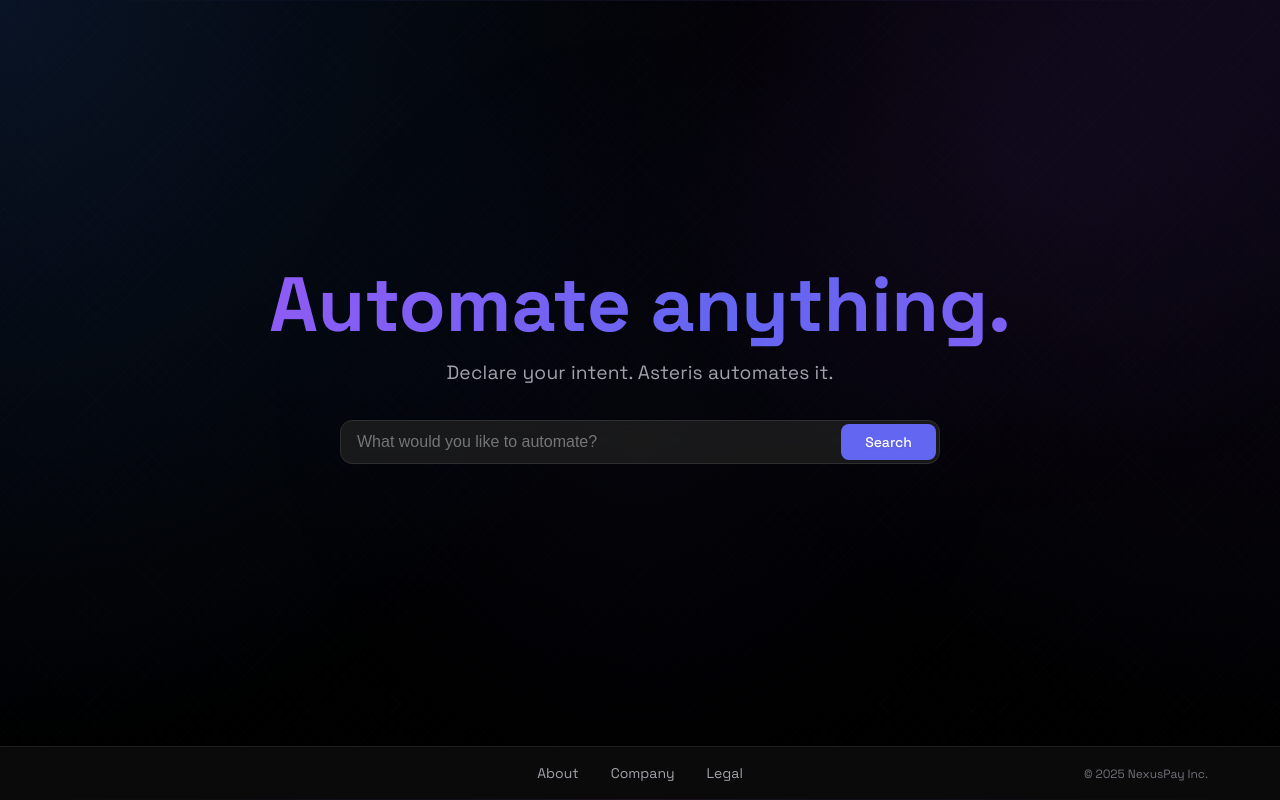
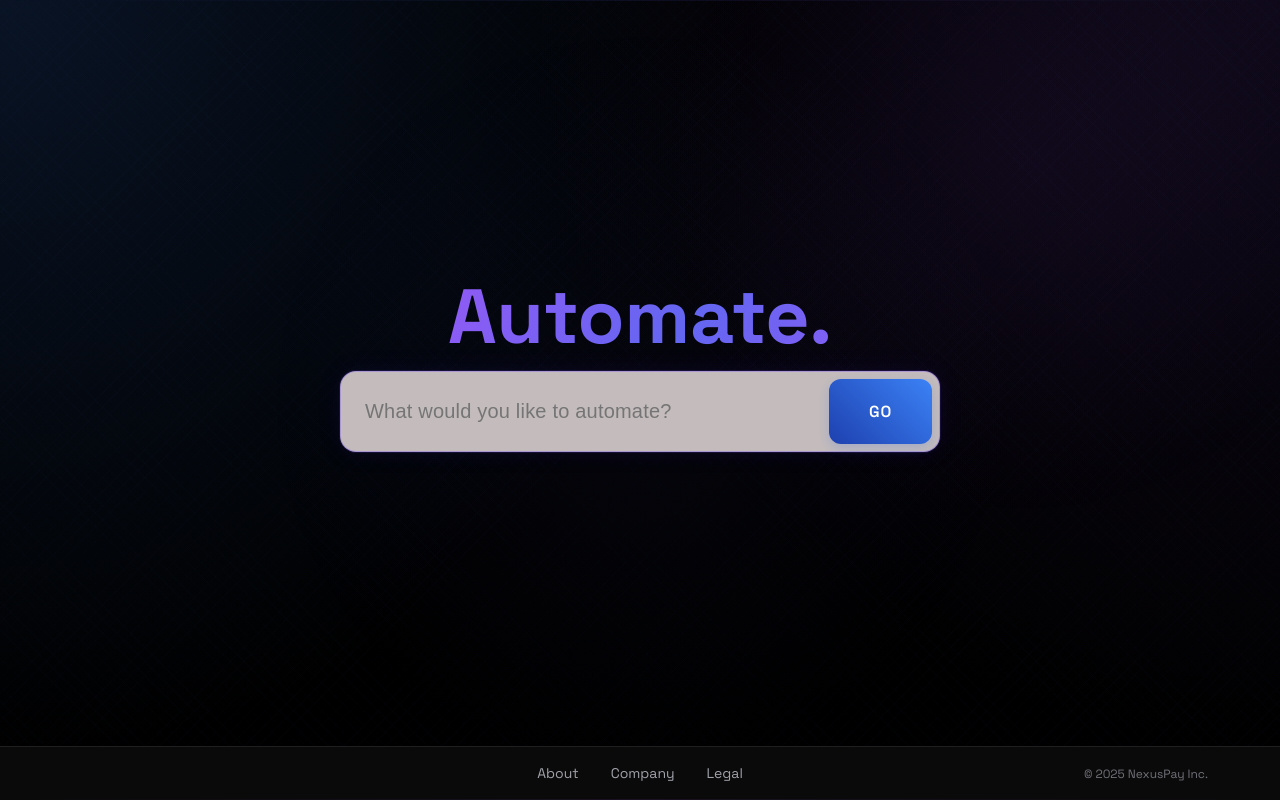
Before and after one commit to byananya/asteris-automation, a Next.js app in the folder frontend/: page / in a window 1280 px wide. Built offline with nearby package versions, Linux system fonts and the light colour scheme.

Commit message:
feat: Update search UI with suggestions and improved styling
- Update color scheme to light grey theme
- Add suggestions functionality on search
- Improve input and button styling
- Update navigation to settings page
- Enhance overall UI/UX with better contrast and readability

```diff
--- a/frontend/src/app/page.module.css
+++ b/frontend/src/app/page.module.css
@@ -1,7 +1,14 @@
+@keyframes fadeIn {
+  0% { opacity: 0; }
+  100% { opacity: 1; }
+}
+
 .container {
   min-height: 100vh;
-  background-color: #0a0a0a;
-  color: white;
+  background-color: #f5f5f5;
+  color: #333333;
+  position: relative;
+  overflow: hidden;
 }
 
 .header {
@@ -9,20 +16,32 @@
   padding: 80px 20px;
 }
 
-.header h1 {
-  font-size: 4rem;
+.header h1.title {
+  font-size: 8rem;
   font-weight: 700;
-  margin: 0 0 16px 0;
-  background: linear-gradient(to right, #a855f7, #6366f1);
+  margin-bottom: 2rem;
+  background: linear-gradient(45deg, #6366f1, #818cf8);
   -webkit-background-clip: text;
   background-clip: text;
   -webkit-text-fill-color: transparent;
-  color: transparent;
+  text-align: center;
+  letter-spacing: -0.03em;
+  line-height: 1;
+}
+
+.subtitle {
+  font-size: 1.5rem;
+  color: #666666;
+  margin: 0 0 3rem 0;
+  text-align: center;
+  letter-spacing: 0.2em;
+  text-transform: uppercase;
+  opacity: 0.7;
 }
 
 .header p {
   font-size: 1.5rem;
-  color: #a1a1aa;
+  color: #666666;
   margin: 0;
 }
 
@@ -66,6 +85,8 @@
   margin: 0 auto;
   width: 100%;
   padding: 0 2rem;
+  animation: fadeIn 1s ease-out;
+  position: relative;
 }
 
 .hero {
@@ -119,7 +140,7 @@
 
 .description {
   font-size: clamp(1rem, 1.5vw, 1.25rem);
-  color: #a1a1aa;
+  color: #666666;
   margin-bottom: 2rem;
   text-align: center;
   max-width: 600px;
--- a/frontend/src/app/page.tsx
+++ b/frontend/src/app/page.tsx
@@ -16,8 +16,7 @@ export default function Home() {
   return (
     <div className={styles.container}>
       <main className={styles.main}>
-        <h1 className={styles.title}>Automate anything.</h1>
-        <p className={styles.description}>Declare your intent. Asteris automates it.</p>
+        <h1 className={styles.title}>Automate.</h1>
         <IntentSearch onSearch={handleSearch} />
       </main>
       <Footer />
--- a/frontend/src/components/IntentSearch.module.css
+++ b/frontend/src/components/IntentSearch.module.css
@@ -1,13 +1,29 @@
-.container {
-  width: 100%;
-  max-width: 800px;
-  margin: 0 auto;
-  padding: 20px;
+@keyframes searchAppear {
+  0% { opacity: 0; }
+  100% { opacity: 1; }
 }
+
+
 
 @keyframes fadeIn {
   from { opacity: 0; }
   to { opacity: 1; }
+}
+
+@keyframes blink {
+  0%, 100% { opacity: 1; }
+  50% { opacity: 0; }
+}
+
+.container {
+  position: relative;
+  width: 100%;
+  max-width: 600px;
+  margin: 0 auto;
+  animation: searchAppear 0.8s ease-out forwards;
+  animation-delay: 0.5s;
+  opacity: 0;
+  padding: 20px;
 }
 
 .searchContainer {
@@ -30,62 +46,63 @@
   flex: 1;
 }
 
-@keyframes blink {
-  0%, 100% { opacity: 1; }
-  50% { opacity: 0; }
-}
-
 .input {
   width: 100%;
-  padding: 0.75rem 6rem 0.75rem 1rem;
-  font-size: 1rem;
-  color: white;
-  background-color: rgba(31, 31, 31, 0.8);
-  border: 1px solid #2f2f2f;
-  border-radius: 12px;
-  transition: all 0.2s ease;
+  padding: 1.75rem 7rem 1.75rem 1.5rem;
+  font-size: 1.25rem;
+  color: #333333;
+  background-color: rgba(207, 199, 199, 0.95);
+  border: 1px solid rgba(110, 68, 255, 0.3);
+  border-radius: 16px;
+  transition: all 0.3s ease;
   backdrop-filter: blur(10px);
-  cursor: url('/cursor.svg') 11 11, text;
-  caret-color: #6366f1;
+  letter-spacing: 0.01em;
+  box-shadow:
+    0 0 0 1px rgba(110, 68, 255, 0.15),
+    0 4px 20px rgba(0, 0, 0, 0.08),
+    0 0 25px rgba(110, 68, 255, 0.1);
 }
 
 .input:focus {
   outline: none;
-  border-color: #6366f1;
-  box-shadow: 0 0 0 2px rgba(99, 102, 241, 0.2),
-              0 4px 12px rgba(0, 0, 0, 0.1);
-  background-color: rgba(31, 31, 31, 0.95);
+  border-color: rgba(110, 68, 255, 0.3);
+  background-color: rgba(255, 255, 255, 0.98);
+  box-shadow:
+    0 0 0 1px rgba(255, 255, 255, 0.1),
+    0 8px 25px rgba(0, 0, 0, 0.2);
+  caret-color: #fff;
 }
 
 .input::selection {
-  background-color: rgba(99, 102, 241, 0.3);
+  background-color: rgba(110, 68, 255, 0.3);
   color: white;
 }
 
 .button {
   position: absolute;
-  right: 4px;
-  top: 4px;
-  bottom: 4px;
-  padding: 0 1.5rem;
-  font-size: 0.875rem;
-  font-weight: 500;
-  color: white;
-  background-color: #6366f1;
-  border: none;
-  border-radius: 8px;
-  cursor: pointer;
-  transition: all 0.2s ease;
+  right: 8px;
+  top: 8px;
+  bottom: 8px;
+  padding: 0 2.5rem;
   display: flex;
   align-items: center;
   justify-content: center;
-  text-shadow: 0 1px 2px rgba(0, 0, 0, 0.1);
+  background: linear-gradient(45deg, #1e40af, #3b82f6);
+  color: white;
+  border: none;
+  border-radius: 12px;
+  font-size: 1rem;
+  font-weight: 600;
+  cursor: pointer;
+  transition: all 0.3s ease;
+  text-transform: uppercase;
+  letter-spacing: 0.05em;
+  box-shadow: 0 4px 12px rgba(37, 99, 235, 0.2);
 }
 
 .button:hover {
-  background-color: #4f46e5;
-  transform: translateY(-1px);
-  box-shadow: 0 4px 12px rgba(99, 102, 241, 0.2);
+  background: linear-gradient(45deg, #0f172a, #1e40af);
+  box-shadow: 0 4px 12px rgba(37, 99, 235, 0.2);
 }
 
 .button:active {
@@ -104,8 +121,8 @@
   top: calc(100% + 8px);
   left: 0;
   right: 0;
-  background: #1f1f1f;
-  border: 1px solid #2f2f2f;
+  background: #ffffff;
+  border: 1px solid rgba(110, 68, 255, 0.15);
   border-radius: 12px;
   max-height: 300px;
   overflow-y: auto;
@@ -131,13 +148,13 @@
 
 .suggestionItem span {
   flex: 1;
-  color: #e2e2e2;
+  color: #333333;
   font-size: 0.9375rem;
 }
 
 .suggestionItem:hover,
 .resultItem:hover {
-  background-color: #2f2f2f;
+  background-color: rgba(110, 68, 255, 0.1);
   transform: translateX(4px);
 }
 
--- a/frontend/src/components/IntentSearch.tsx
+++ b/frontend/src/components/IntentSearch.tsx
@@ -2,11 +2,6 @@ import { useState, useRef, useEffect } from 'react';
 import { useRouter } from 'next/navigation';
 import styles from './IntentSearch.module.css';
 
-interface SearchResult {
-  text: string;
-  intent: string;
-  description: string;
-}
 
 interface IntentSearchProps {
   onSearch: (query: string) => void;
@@ -18,7 +13,7 @@ export default function IntentSearch({ onSearch }: IntentSearchProps) {
   const [query, setQuery] = useState('');
   const [suggestions, setSuggestions] = useState<string[]>([]);
   const [isLoading, setIsLoading] = useState(false);
-  const [searchResults, setSearchResults] = useState<SearchResult[]>([]);
+
   const [showResults, setShowResults] = useState(false);
 
   useEffect(() => {
@@ -43,62 +38,27 @@ export default function IntentSearch({ onSearch }: IntentSearchProps) {
     'create workflow'
   ];
 
-  const handleSearch = async (e: React.FormEvent) => {
+  const handleSearch = (e: React.FormEvent) => {
     e.preventDefault();
     if (!query.trim()) return;
 
     setIsLoading(true);
-    try {
-      const response = await fetch('http://localhost:3010/api/intent/classify', {
-        method: 'POST',
-        headers: { 'Content-Type': 'application/json' },
-        body: JSON.stringify({ text: query })
-      });
-
-      if (!response.ok) {
-        throw new Error('Failed to classify intent');
-      }
-
-      const data = await response.json();
-
-      // Create search results
-      const results: SearchResult[] = [];
-
-      if (data.intent === 'settings') {
-        results.push({
-          text: query,
-          intent: 'settings',
-          description: 'Configure platform settings and integrations'
-        });
-      } else if (data.intent === 'automation') {
-        results.push({
-          text: query,
-          intent: 'automation',
-          description: 'Create and manage automation workflows'
-        });
-      }
-
-      setSearchResults(results);
-      setShowResults(true);
-      onSearch(query);
-    } catch (error) {
-      console.error('Error classifying intent:', error);
-    } finally {
-      setIsLoading(false);
-    }
+    // Show suggestions based on the query
+    const suggestedActions = [
+      'Configure API Settings',
+      'Set up Integrations',
+      'Manage Authentication'
+    ];
+    setSuggestions(suggestedActions);
+    setShowResults(true);
+    setIsLoading(false);
   };
 
   const handleInputChange = (e: React.ChangeEvent<HTMLInputElement>) => {
     setQuery(e.target.value);
   };
 
-  const handleResultClick = (result: SearchResult) => {
-    if (result.intent === 'settings') {
-      router.push('/settings');
-    } else if (result.intent === 'automation') {
-      router.push('/automation');
-    }
-  };
+
 
   return (
     <div className={styles.searchContainer} ref={searchRef}>
@@ -106,37 +66,32 @@ export default function IntentSearch({ onSearch }: IntentSearchProps) {
         <input
           type="text"
           value={query}
-          onChange={(e) => {
-            const value = e.target.value;
-            setQuery(value);
-
-            const filtered = value
-              ? commonQueries.filter(q =>
-                  q.toLowerCase().includes(value.toLowerCase())
-                )
-              : [];
-
-            setSuggestions(filtered);
-            setShowResults(false);
+          onChange={handleInputChange}
+          onFocus={() => {
+            if (query.trim()) {
+              setSuggestions(commonQueries.filter(q =>
+                q.toLowerCase().includes(query.toLowerCase())
+              ));
+            }
           }}
-          onFocus={() => setShowResults(false)}
           placeholder="What would you like to automate?"
           className={styles.input}
         />
         <button type="submit" className={styles.button} disabled={isLoading}>
-          {isLoading ? 'Searching...' : 'Search'}
+          {isLoading ? 'Searching...' : 'Go'}
         </button>
       </form>
 
-      {suggestions.length > 0 && !showResults && (
+      {showResults && suggestions.length > 0 && (
         <div className={styles.suggestions}>
           {suggestions.map((suggestion, index) => (
             <div
               key={index}
               className={styles.suggestionItem}
               onClick={() => {
-                setQuery(suggestion);
+                router.push('/settings');
                 setSuggestions([]);
+                setShowResults(false);
               }}
             >
               <span>{suggestion}</span>
@@ -144,21 +99,6 @@ export default function IntentSearch({ onSearch }: IntentSearchProps) {
           ))}
         </div>
       )}
-
-      {showResults && searchResults.length > 0 && (
-        <div className={styles.searchResults}>
-          {searchResults.map((result, index) => (
-            <div
-              key={index}
-              className={styles.resultItem}
-              onClick={() => handleResultClick(result)}
-            >
-              <h3>{result.text}</h3>
-              <p>{result.description}</p>
-            </div>
-          ))}
-        </div>
-      )}
     </div>
   );
 }
```
Also changed, not shown: frontend/src/styles/globals.css (+2 -10 lines).
